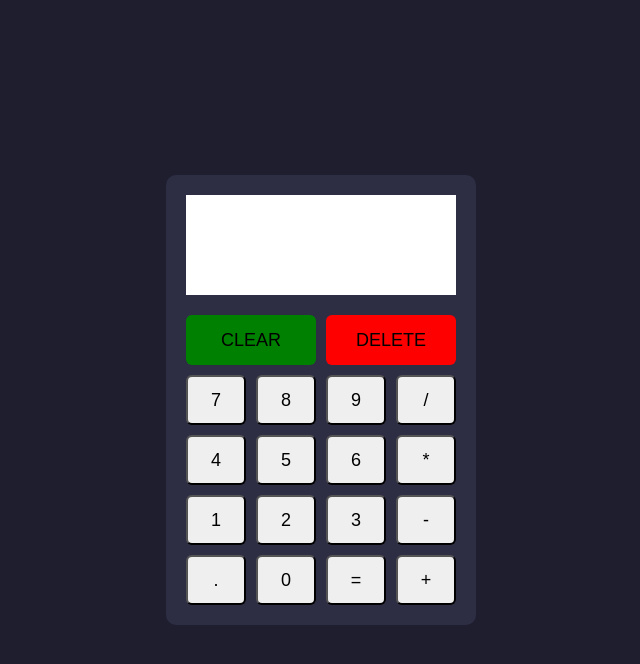
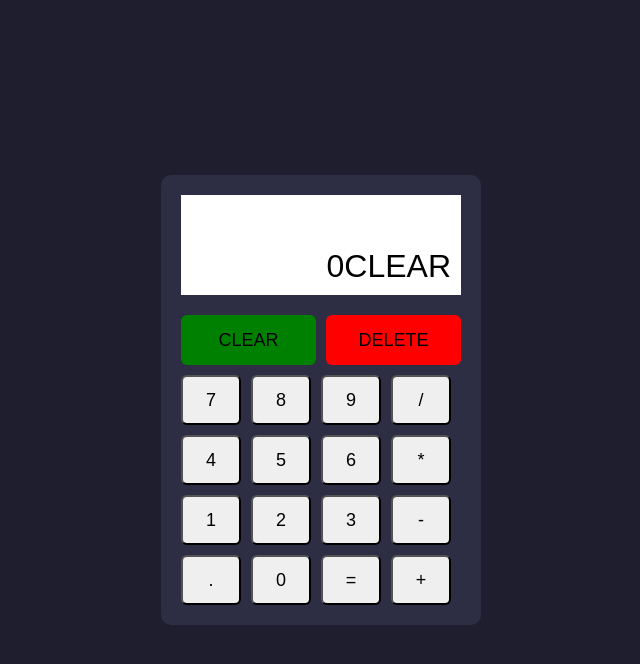
Before and after one commit to lazicddavid/kalkulator, a website built with Vite: page kalkulator/index.html in a window 1280 px wide. Both pictures are taken after a click on the button "CLEAR". Shown: the whole page, without its empty margins (319-959 px from the left). Built offline with nearby package versions, Linux system fonts and the light colour scheme.

Commit message:
Added numbersValue

```diff
--- a/kalkulator/index.html
+++ b/kalkulator/index.html
@@ -11,7 +11,7 @@
     <div class="calculator">
       <div class="display">
         <div class="previous-value"></div>
-        <div class="current-value"></div>
+        <div class="current-value">0</div>
       </div>
 
       <div class="main-buttons">
--- a/kalkulator/src/main.js
+++ b/kalkulator/src/main.js
@@ -1 +1,16 @@
-const DOM = {};
+const DOM = {
+  buttons: document.querySelectorAll("button"),
+  currentValue: document.querySelector(".current-value"),
+  previousValue: document.querySelector(".previous-value"),
+  delete: document.querySelector(".delete"),
+  clear: document.querySelector(".clear"),
+};
+
+const numbersValues = ["0", "1", "2", "3", "4", "5", "6", "7", "8", "9", "."];
+
+DOM.buttons.forEach(function (button) {
+  button.addEventListener("click", function () {
+    const value = button.textContent;
+    DOM.currentValue.textContent += value;
+  });
+});
--- a/kalkulator/src/style.css
+++ b/kalkulator/src/style.css
@@ -13,6 +13,7 @@ body {
 }
 
 .calculator {
+  width: 320px;
   background: #2d2d44;
   padding: 20px;
   border-radius: 10px;
@@ -28,6 +29,7 @@ body {
   flex-direction: column;
   justify-content: space-between;
   align-items: flex-end;
+  overflow: hidden;
 }
 
 .previous-value {
```
